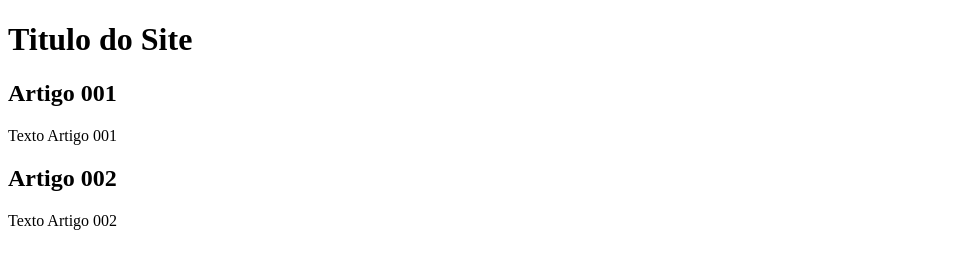
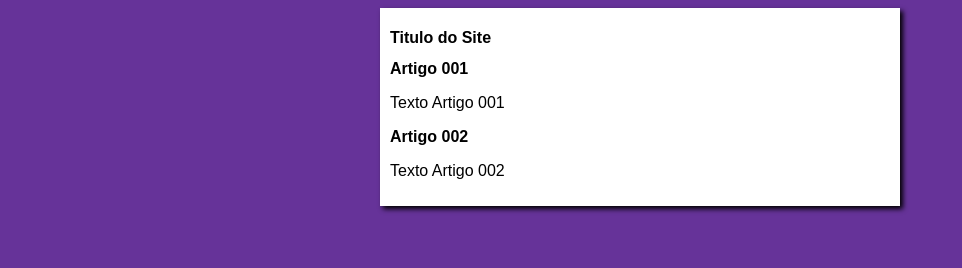
Before and after one commit to paulorodrigoalves/projeto-site, a plain HTML site: page index.html in a window 1280 px wide. Shown: the whole page, without its empty margins (0-962 px from the left). Drawn offline with Linux system fonts and the light colour scheme.

Commit message:
iniciei o design

```diff
--- /dev/null
+++ b/estilos/style.css
@@ -0,0 +1,16 @@
+* {
+    font-family: Arial, Helvetica, sans-serif;
+    font-size: 16px;
+}
+
+body{
+    background-color: rebeccapurple;
+}
+
+main{
+    background-color: white;
+    width: 500px;
+    margin: auto;
+    padding: 10px;
+    box-shadow: 3px 3px 5px black;
+}
--- a/index.html
+++ b/index.html
@@ -4,6 +4,7 @@
     <meta charset='utf-8'>
     <meta http-equiv='X-UA-Compatible' content='IE=edge'>
     <title>Título do Site</title>
+    <link rel="stylesheet" href="estilos/style.css"
 </head>
 <body>
     <main>
```
